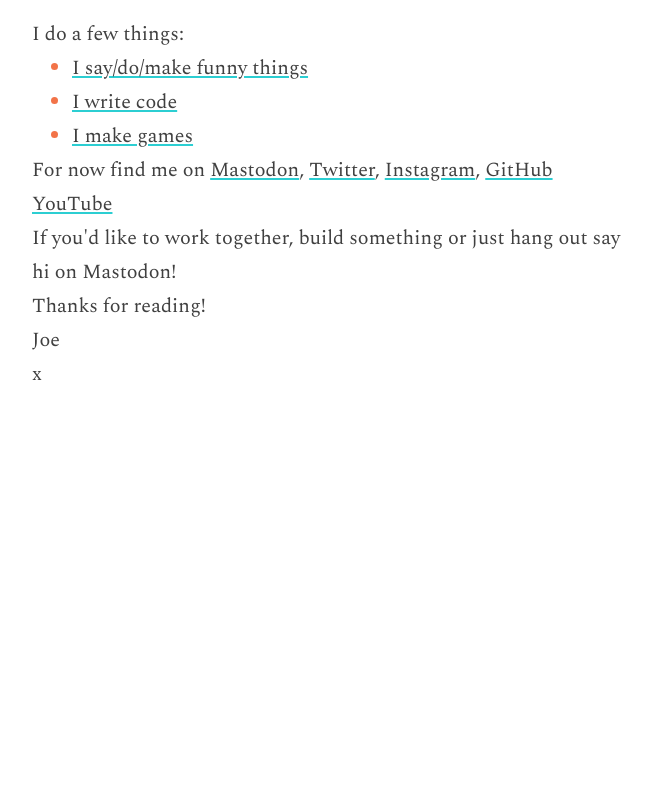
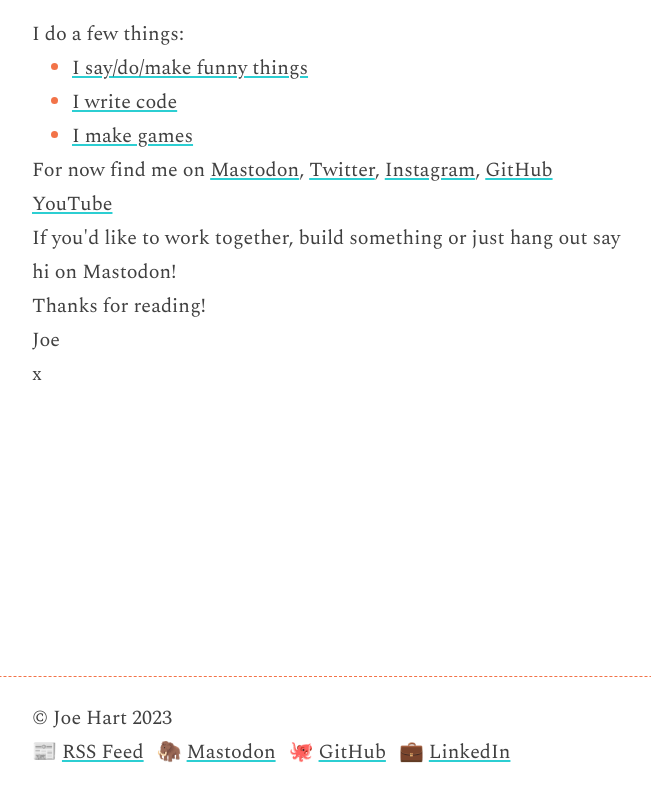
Before and after one commit to JoeHart/joe-simple-site, an Eleventy site: page index.njk in a window 1280 px wide. Shown: the part 563-1356 px from the top of the page, without its empty margins (307-958 px from the left). Before the commit the page ends 1239 px from the top, so only its background shows below. Built offline with nearby package versions, Linux system fonts and the light colour scheme; Eleventy itself is replaced by a stand-in of ours; files that its build step writes are made by us from their sources; what markdown-it-toc-done-right would draw is missing.

Commit message:
feat: :sparkles: Add RSS feed

```diff
--- a/_includes/layouts/base.njk
+++ b/_includes/layouts/base.njk
@@ -45,5 +45,28 @@
     <main{% if templateClass %} class="{{ templateClass }}"{% endif %}>
       {{ content | safe }}
     </main>
+    <footer>
+      <div class="footer-content">
+        <p>© Joe Hart 2023</p>
+        <ul>
+          <li>
+            <span>📰</span>
+            <a href="/feed.xml" target="__blank">RSS Feed</a>
+          </li>
+          <li>
+            <span>🦣</span>
+            <a href="https://social.lol/@joehart" rel="me" target="__blank">Mastodon</a>
+          </li>
+          <li>
+            <span>🐙</span>
+            <a href="https://github.com/JoeHart" rel="me" target="__blank">GitHub</a>
+          </li>
+          <li>
+            <span>💼</span>
+            <a href="https://www.linkedin.com/in/joe-hart-developer/" rel="me" target="__blank">LinkedIn</a>
+          </li>
+        </ul>
+      </div>
+    </footer>
   </body>
 </html>
--- a/css/index.css
+++ b/css/index.css
@@ -48,13 +48,41 @@ main {
   max-inline-size: var(--contentwidth);
   padding-inline-start: 1.5rem;
   padding-inline-end: 1.5rem;
+  padding-bottom: 30vh;
 }
+
+footer {
+  border-top: 1px dashed var(--color-emphasis);
+}
+
+footer ul {
+  list-style: none;
+  margin: 0;
+}
+
+footer ul li {
+  display: inline-block;
+}
+
+footer ul li + li {
+  margin-inline-start: 0.5rem;
+}
+
+.footer-content {
+  max-inline-size: var(--contentwidth);
+  margin-inline: auto;
+  padding-inline-start: 1.5rem;
+  padding-inline-end: 1.5rem;
+  padding-top: 1.5rem;
+  padding-bottom: 1.5rem;
+}
+
 strong {
   font-weight: 600;
   color: var(--color-emphasis);
 }
+
 ul {
-  width: 300px;
   margin: 0;
   margin-left: 2em;
   text-align: left;
@@ -188,7 +216,3 @@ h3 {
     0px
   );
 }
-
-main {
-  padding-bottom: 30vh;
-}
```
Also changed, not shown: feed.njk (added, +45 -0 lines), .eleventy.js.
